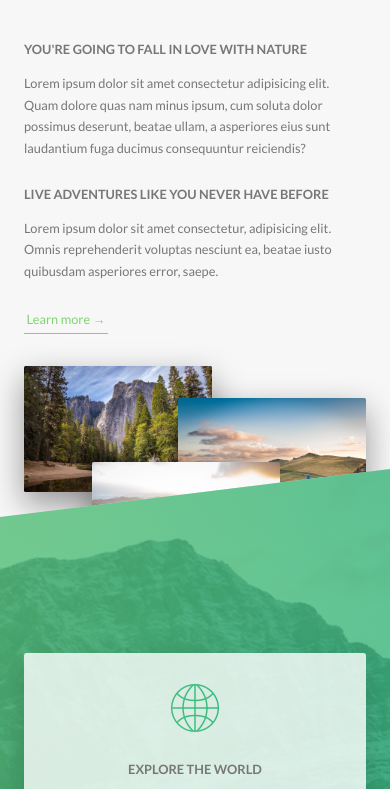
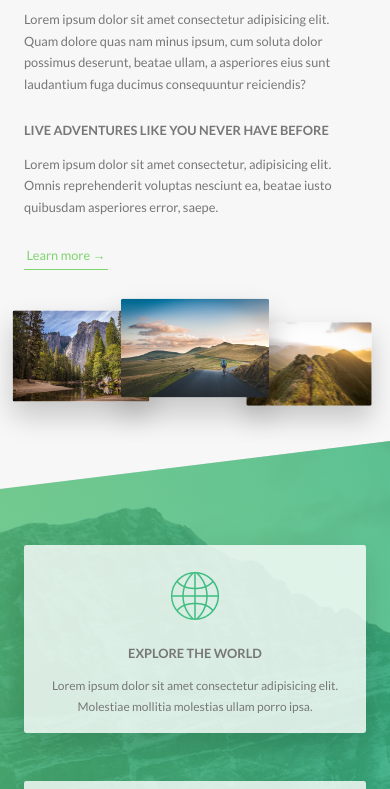
Before and after one commit to flaviobartolo/natours, a website: page index.html in a window 390 px wide. Shown: the part 926-1715 px from the top of the page. Drawn offline with Linux system fonts and the light colour scheme.

Commit message:
writing media queries - layout, about, features

```diff
--- a/sass/base/_utilities.scss
+++ b/sass/base/_utilities.scss
@@ -1,10 +1,27 @@
 // its a normal practice for the utility classes to have the !important keyword since we really want to overwrite the styling when we are using one of theese classes
 
 .u-center-text { text-align: center !important;}
+.u-margin-bottom-small { margin-bottom: 1.5rem !important; }
 
-.u-margin-bottom-big { margin-bottom: 8rem !important; }
-.u-margin-bottom-medium { margin-bottom: 4rem !important; }
-.u-margin-bottom-small { margin-bottom: 1.5rem !important; }
+.u-margin-bottom-medium {
+  margin-bottom: 4rem !important;
+
+  @include respond(tab-port) {
+    margin-bottom: 3rem !important;
+  }
+
+}
+
+.u-margin-bottom-big {
+  margin-bottom: 8rem !important;
+
+  @include respond(tab-port) {
+    margin-bottom: 5rem !important;
+  }
+
+}
+
+
 
 .u-margin-top-big { margin-top: 8rem !important; }
 .u-margin-top-huge { margin-top: 10rem !important; }
--- a/sass/components/_composition.scss
+++ b/sass/components/_composition.scss
@@ -9,19 +9,46 @@
     transition: all 0.2s, border-radius 0s;
     outline-offset: 2rem;
 
+    @include respond(tab-port) {
+      float: left;
+      position: relative;
+      width: 33.333333%;
+      box-shadow: 0 1.5rem 3rem rgba($color-black, 0.2);
+    }
+
     &--p1 {
       left: 0;
       top: -2rem;
+
+      @include respond(tab-port) {
+        top: 0;
+        transform: scale(1.2);
+      }
+
     }
 
     &--p2 {
       right: 0;
       top: 2rem;
+
+      @include respond(tab-port) {
+        top: -1rem;
+        transform: scale(1.3);
+        z-index: 100;
+      }
+
     }
 
     &--p3 {
       left: 20%;
       top: 10rem;
+
+      @include respond(tab-port) {
+        top: 1rem;
+        left: 0;
+        transform: scale(1.1);
+      }
+
     }
 
     &:hover {
@@ -29,7 +56,7 @@
       outline: 1.5rem solid $color-primary;
       transform: scale(1.05) translateY(-0.5rem);
       box-shadow: 0 2.5rem 4rem rgba($color-black, 0.5);
-      z-index: 20;
+      z-index: 120;
     }
   }
 
--- a/sass/components/_feature-box.scss
+++ b/sass/components/_feature-box.scss
@@ -7,6 +7,10 @@
   box-shadow: 0 1.5rem 4rem rgba($color-black, 0.15);
   transition: transform 0.3s;
 
+  @include respond(tab-port) {
+    padding: 2rem;
+  }
+
   &__icon {
     font-size: 6rem;
     margin-bottom: 0.5rem;
@@ -14,6 +18,11 @@
     background-image: linear-gradient(to right, $color-primary-light, $color-primary-dark);
     -webkit-background-clip: text;
     color: transparent;
+
+    @include respond(tab-port) {
+      margin-bottom: 0;
+    }
+
   }
 
   &:hover {
--- a/sass/layout/_footer.scss
+++ b/sass/layout/_footer.scss
@@ -11,6 +11,11 @@
   &__logo-box {
     text-align: center;
     margin-bottom: 8rem;
+
+    @include respond(tab-port) {
+      margin-bottom: 4rem;
+    }
+
   }
 
   &__logo {
--- a/sass/pages/_home.scss
+++ b/sass/pages/_home.scss
@@ -2,6 +2,11 @@
   background-color: $color-grey-light-1;
   padding: 25rem 0;
   margin-top: -20vh;
+
+  @include respond(tab-port) {
+    padding: 20rem 0;
+  }
+
 }
 
 .section-features {
@@ -18,22 +23,42 @@
     & > * { // since we dont want the features section content to be skewed we negate the previous (the skew above this comment) value with another skew (below this comment)
       transform: skewY(7deg);
     }
+
+    @include respond(tab-port) {
+      padding: 10rem 0;
+    }
+
 }
 
 .section-tours {
   background-color: $color-grey-light-1;
   padding: 25rem 0 15rem 0;
   margin-top: -11.5vh;
+
+  @include respond(tab-port) {
+    padding: 20rem 0 10rem 0;
+  }
+
 }
 
 .section-stories {
   padding: 15rem 0;
   position: relative;
+
+  @include respond(tab-port) {
+    padding: 10rem 0;
+  }
+
 }
 
 .section-book {
   padding: 15rem 0;
   background-image: linear-gradient(to right bottom, $color-primary-light, $color-primary-dark);
+
+  @include respond(tab-port) {
+    padding: 10rem 0;
+  }
+
 }
 
 .book {
```
Also changed, not shown: css/main.css, 1 other file.
